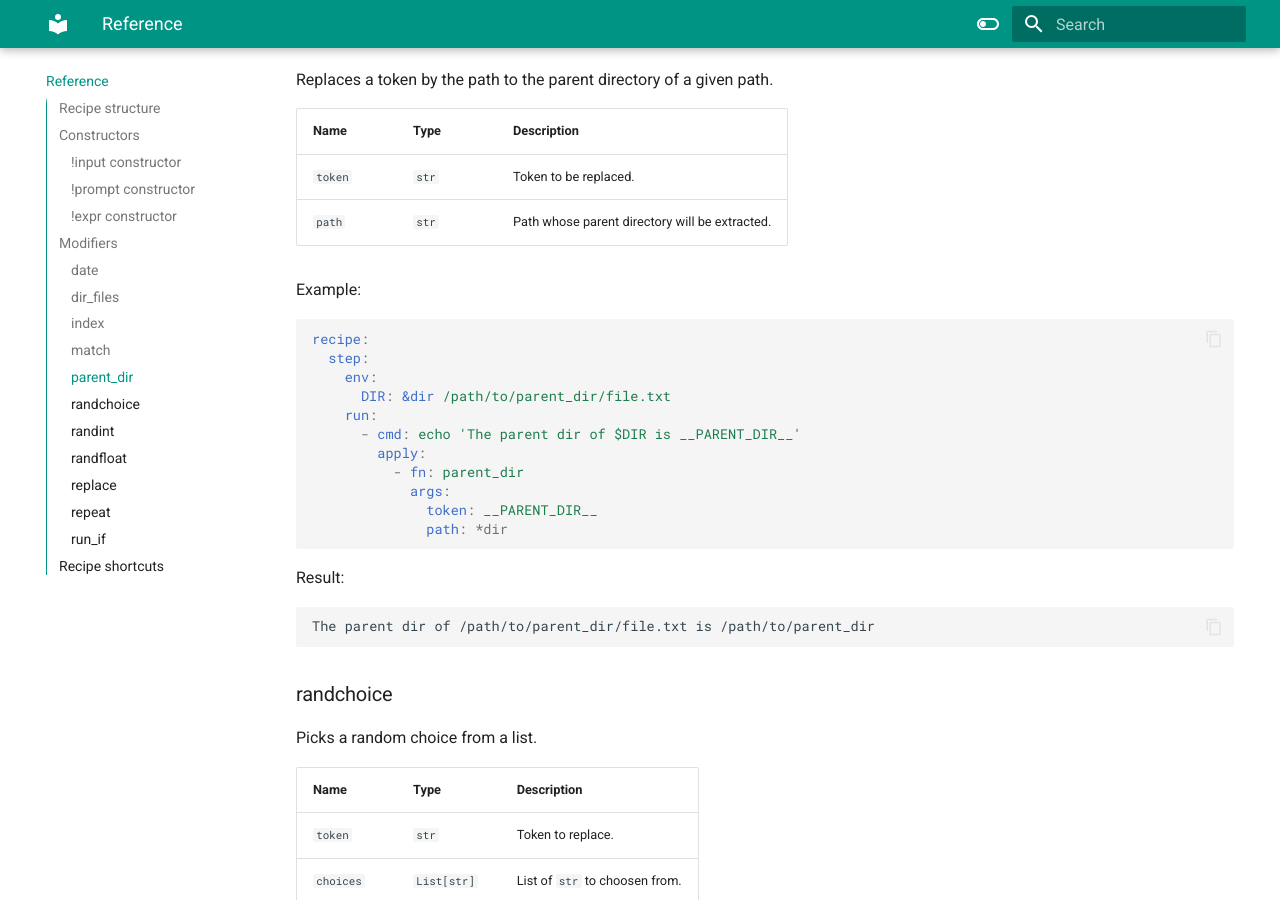
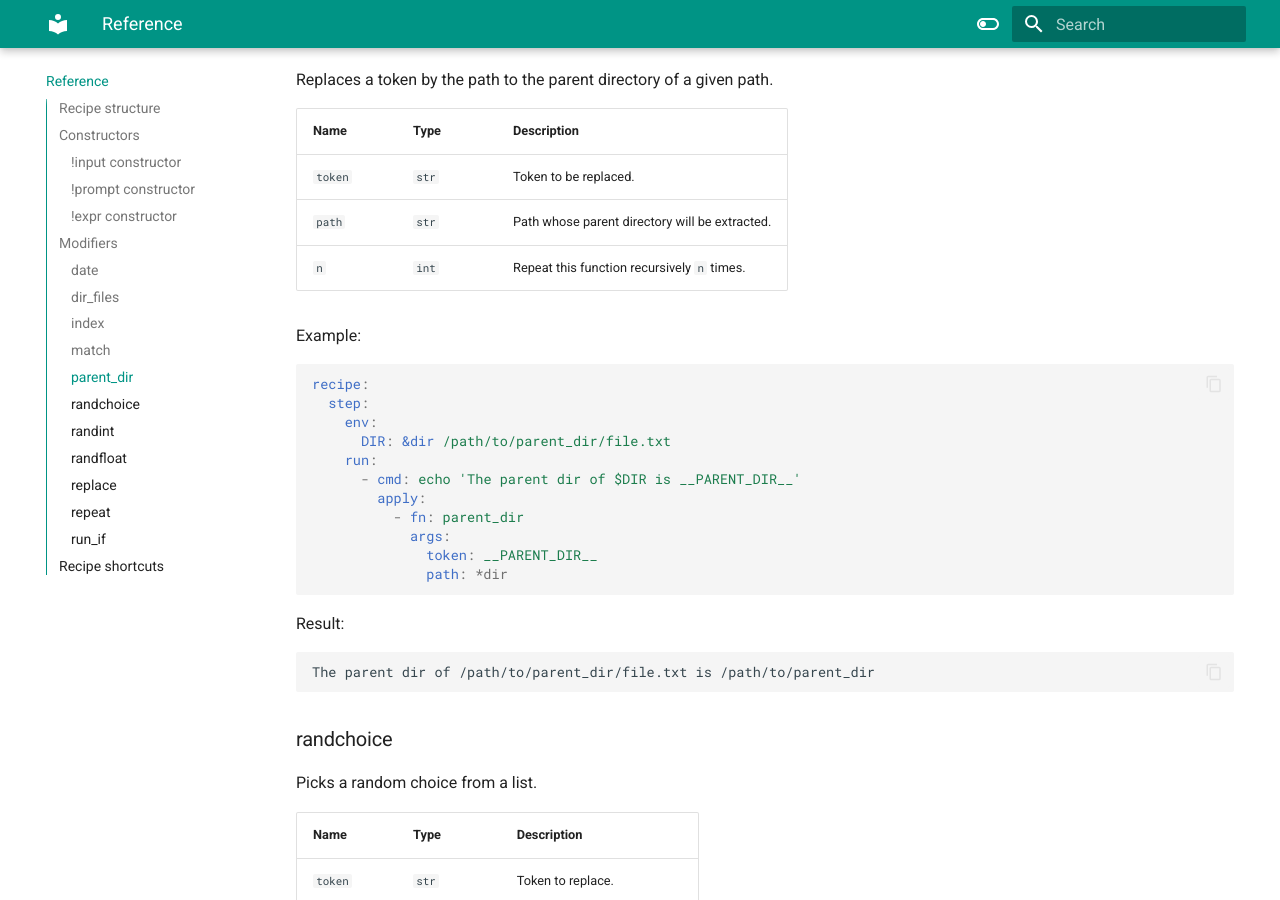
Before and after one commit to eagomez2/recp, an MkDocs documentation site: the page built from docs/reference.md, in a window 1280 px wide and 900 px high, scrolled down 10084 px. Built offline with MkDocs 1.6.1 and Material for MkDocs 9.7.7, drawn with Linux system fonts in a browser that asks for light colours; comment, search, counter and statistics services are not loaded.

Commit message:
Update docs

````diff
--- a/docs/reference.md
+++ b/docs/reference.md
@@ -422,6 +422,7 @@ Replaces a token by the path to the parent directory of a given path.
 |----------|--------|--------------------------------------------------|
 | `token`  | `str`  | Token to be replaced.                            |
 | `path`   | `str`  | Path whose parent directory will be extracted.   |
+| `n`      | `int`  | Repeat this function recursively `n` times.      |
 
 Example:
 ```yaml
````
